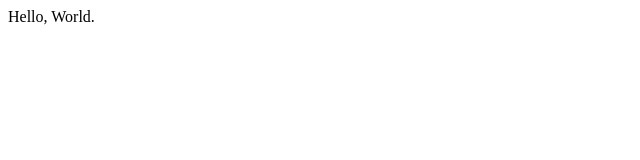
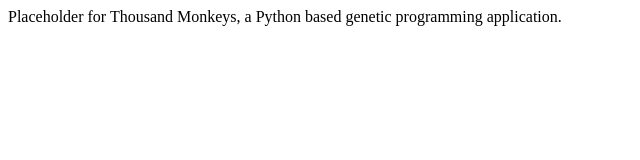
Before and after one commit to vsuley/thousand-monkeys, a plain HTML site: page public/index.html in a window 1280 px wide. Shown: the whole page, without its empty margins (0-640 px from the left). Drawn offline with Linux system fonts and the light colour scheme.

Commit message:
Updating index.html message

```diff
--- a/public/index.html
+++ b/public/index.html
@@ -4,7 +4,7 @@
     </head>
     <body>
         <div>
-            Hello, World.
+            Placeholder for Thousand Monkeys, a Python based genetic programming application.
         </div>
     </body>
 </html>
```
Also changed, not shown: 1 other file.
